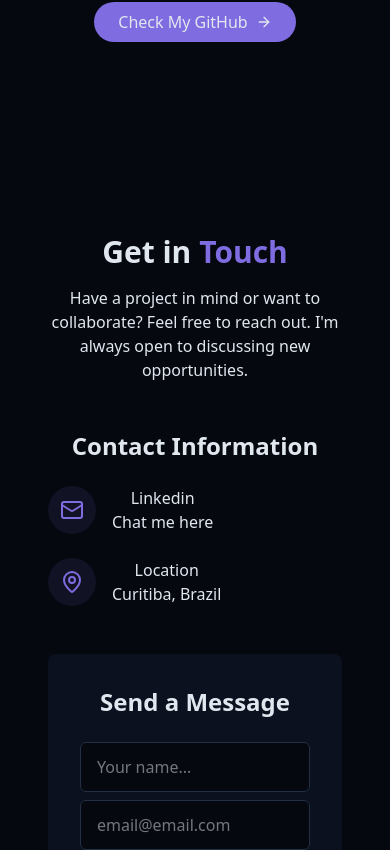
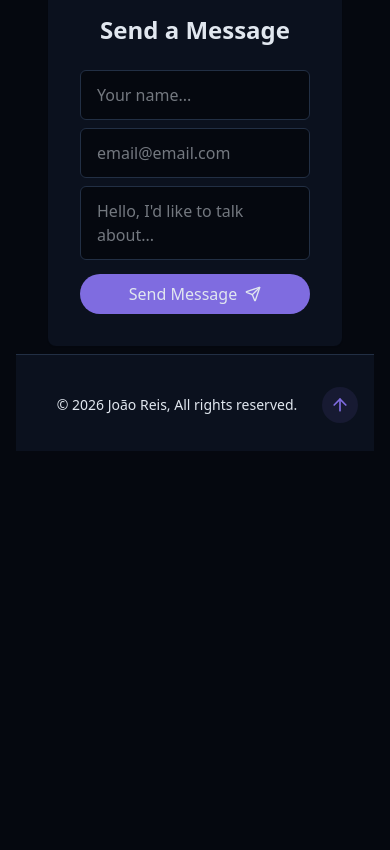
Before and after one commit to R3I5/meusite-joao-reis, a React (Vite) app: page / in a window 390 px wide. Shown: the part 6198-7048 px from the top of the page. After the commit the page ends 6649 px from the top, so only its background shows below. Built offline with nearby package versions, Linux system fonts and the light colour scheme.

Commit message:
solving sections size problem

```diff
--- a/src/components/ContactSection.jsx
+++ b/src/components/ContactSection.jsx
@@ -2,6 +2,7 @@ import { Linkedin, Mail, MapPin, Send } from "lucide-react";
 import cn from "../lib/utils";
 import { useToast } from "../hooks/use-toast";
 import { useRef, useState } from "react";
+import { Footer } from "./Footer";
 
 export const ContactSection = () => {
   const { toast } = useToast();
@@ -28,8 +29,8 @@ export const ContactSection = () => {
   };
 
   return (
-    <section id="contact" className="min-h-screen flex flex-col justify-center py-24 px-4 relative snap-start">
-      <div className="container mx-auto max-w-5xl">
+    <section id="contact" className="min-h-screen flex flex-col justify-between pt-24 px-4 relative snap-start">
+      <div className="container mx-auto max-w-5xl grow flex flex-col justify-center">
         <h2 className="text-3xl md:text-4xl font-bold mb-4 text-center">
           Get in <span className="text-primary">Touch</span>
         </h2>
@@ -127,6 +128,7 @@ export const ContactSection = () => {
           </div>
         </div>
       </div>
+      <Footer />
     </section>
   );
 };
--- a/src/components/Footer.jsx
+++ b/src/components/Footer.jsx
@@ -2,7 +2,7 @@ import { ArrowUp } from "lucide-react";
 
 export const Footer = () => {
   return (
-    <footer className="py-12 px-4 bg-card relative border-t border-border mt-8 pt-8 flex flex-wrap justify-between items-center">
+    <footer className="py-7 px-4 bg-card relative border-t border-border mt-2 pt-8 flex flex-wrap justify-between items-center">
       <p className="mx-auto text-sm text-muted-foreground">
         {" "}
         &copy; {new Date().getFullYear()} João Reis, All rights reserved.
--- a/src/components/ProjectsSection.jsx
+++ b/src/components/ProjectsSection.jsx
@@ -75,7 +75,7 @@ export const ProjectsSection = () => {
               key={key}
               className="group bg-card rounded-lg overflow-hidden shadow-xs card-hover"
             >
-              <div className="h-48 overflow-hidden">
+              <div className="h-20 overflow-hidden">
                 <img
                   src={projects.Image}
                   alt={projects.title}
--- a/src/components/ui/toast.jsx
+++ b/src/components/ui/toast.jsx
@@ -11,7 +11,7 @@ const ToastViewport = React.forwardRef(({ className, ...props }, ref) => (
   <ToastPrimitives.Viewport
     ref={ref}
     className={cn(
-      "fixed top-0 z-100 flex max-h-screen w-full flex-col-reverse p-4 sm:bottom-0 sm:right-0 sm:top-auto sm:flex-col md:max-w-[420px]",
+      "fixed top-0 z-100 flex max-h-screen w-full flex-col-reverse p-4 sm:bottom-0 sm:right-0 sm:top-auto sm:flex-col md:max-w-105",
       className
     )}
     {...props}
--- a/src/pages/Home.jsx
+++ b/src/pages/Home.jsx
@@ -6,7 +6,6 @@ import { AboutSection } from "../components/AboutSection";
 import { SkillsSection } from "../components/SkillsSection";
 import { ProjectsSection } from "../components/ProjectsSection";
 import { ContactSection } from "../components/ContactSection";
-import { Footer } from "../components/Footer";
 
 export const Home = () => {
   return (
@@ -21,7 +20,6 @@ export const Home = () => {
         <ProjectsSection />
         <ContactSection />
       </main>
-      <Footer />
     </div>
   );
 };
```
